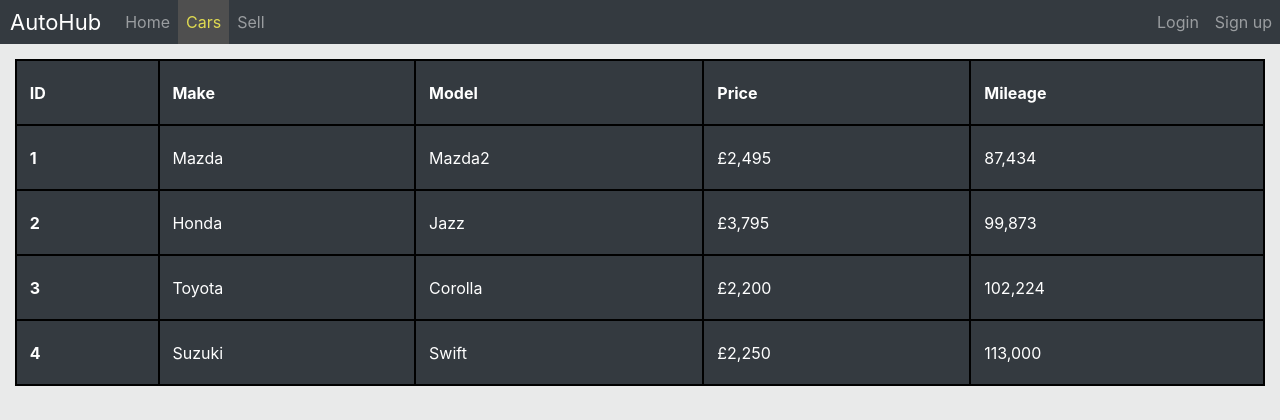
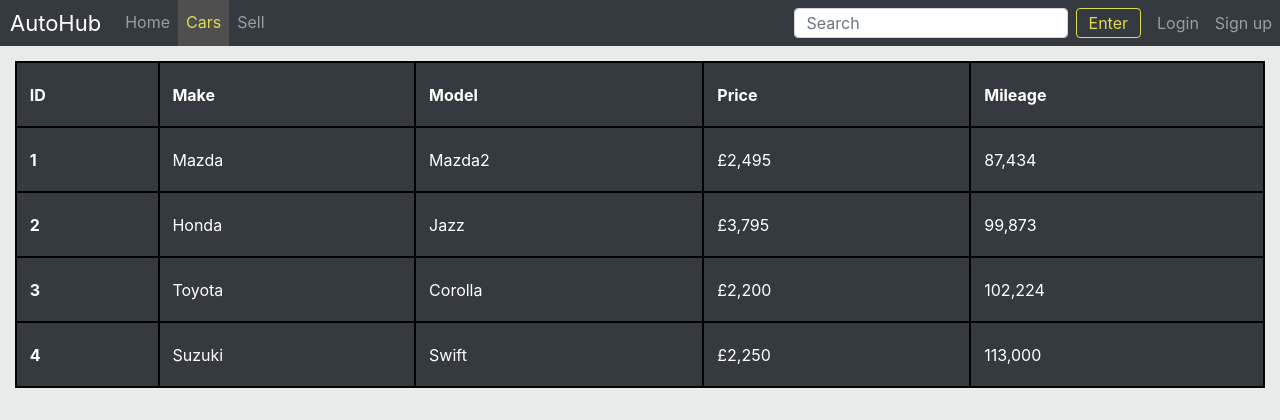
Before and after one commit to EesaaM-dev/marketplace_app, a Flask app: page /cars in a window 1280 px wide. Shown: the top 420 px of the page. Run offline with Flask 3, Linux system fonts and the light colour scheme; data comes from the database, SQL or seed files in the repository; some libraries are stand-ins or nearby versions.

Commit message:
added search functionality which supports partial matching

```diff
--- a/app.py
+++ b/app.py
@@ -272,12 +272,37 @@ def delete_car(car_id):
         flash(f'You cannot remove this post', 'danger')
         cars_db = CarListing.query.all()
         return(render_template('cars.html', car_list = cars_db))
+
+# @app.route('/search')
+# def search_cars():
+#     print("URL REACHED")
+#     #request.args.get to get, the GET data
+#     q=request.args.get('search_query')
+#     query_search = CarListing.query.filter(CarListing.make.like(q))
+#     print(query_search)
+#     return render_template('cars.html', searched_cars = query_search)
+
 @app.route('/cars')
 def show_cars():
     action_tab = False
     #using first() instead of one_or_none because first doesn't raise an exception when multiple rows exist
     if flask_login.current_user.is_authenticated and CarListing.query.filter_by(user_id = flask_login.current_user.id).first() != None:
         action_tab = True
+    q=request.args.get('search_query')
+    if q:
+        print("SEARCHING FOR SOMETHING")
+        #if search query is submitted
+        search = "%{}%".format(q)
+        query_search = CarListing.query.filter((CarListing.make.like(search)) | (CarListing.model.like(search) ))
+        print(query_search.first())
+
+        if query_search.first() != None:
+            flash(f'Search Results for "{q}"', 'info' )
+            cars_db = query_search
+            return render_template('cars.html', car_list = cars_db, action_tab = action_tab, page_name = "cars")
+        else:
+            error =f'No Results found for "{q}"'
+            return render_template('cars.html', page_name = "cars", error = error)
     cars_db = CarListing.query.all()
     return render_template('cars.html', car_list = cars_db, action_tab = action_tab, page_name = "cars")
 
@@ -309,6 +334,8 @@ def add_cars():
         return redirect(url_for("login"))
     return render_template('add.html', page_name = "add") #when user clicks on the route ('GET') render the add page
 
+
+
 if __name__ ==("__main__"):
     #database is only created if a database doesn't already exist
     #this also prevents my fake data from being duplicated in the database
--- a/static/style.css
+++ b/static/style.css
@@ -67,6 +67,16 @@
   color: #e0db51;
 }
 
+.btn-cancel {
+  background-color:rgba(227, 48, 48, 0.734);
+}
+
+.btn-cancel:hover {
+  background-color:rgb(227, 48, 48);
+  color:white;
+}
+
+
 .button-row {
     display:flex;
 
--- a/templates/add.html
+++ b/templates/add.html
@@ -37,7 +37,7 @@
         <button type="submit" class="btn btn-listing">
           Submit
         </button>
-        <a class="btn btn-listing" href="{{url_for('show_cars')}}" role="button" style="background-color: rgba(227, 48, 48, 0.734);">Cancel</a>
+        <a class="btn btn-listing btn-cancel" href="{{url_for('show_cars')}}" role="button">Cancel</a>
         </div>
     </form>
     </div>
--- a/templates/base.html
+++ b/templates/base.html
@@ -11,7 +11,7 @@
       .navbar-dark .navbar-nav .nav-link.active {
         background-color: rgb(79, 79, 79);
         padding-top:10px;
-        padding-bottom: 10px;
+        padding-bottom: 12px;
       }
       .navbar {
         padding:0%;
@@ -29,6 +29,22 @@
       .navbar-dark .navbar-nav .nav-item:hover .nav-link {
     color: #e0db51;
 }
+.py-1 {
+    padding-bottom: .10rem !important;
+    padding-top: .10rem !important;
+}
+
+.btn-outline-search {
+  color:#e0db51;
+  background-color: transparent;
+  border-color: #e0db51;
+}
+.btn-outline-search:hover {
+  background-color:#e0db51;
+  border-color:#e0db51;
+  color: rgb(79, 79, 79);
+}
+
     </style>
 </head>
 <body  style="background-color: #e9eaea;">
@@ -58,6 +74,10 @@
 
 
     <ul class="navbar-nav ml-auto">
+      <form method="GET" class="form-inline" action="{{ url_for('show_cars')}}" >
+        <input class="form-control mr-sm-2 py-1" type="Search" placeholder="Search" aria-label="Search" name="search_query" id="search_query">
+        <button type="submit" class="btn btn-outline-search mr-sm-2 py-1">Enter</button>
+      </form>
     {% if current_user.is_authenticated %}
      <span class="navbar-text">
       Logged in as {{current_user.username.capitalize()}}
--- a/templates/cars.html
+++ b/templates/cars.html
@@ -43,6 +43,11 @@
     font-size: 16px;
 }
 </style>
+{% if error %}
+    <div class="alert alert-danger" role="alert" ><strong>Error:</strong> {{ error }}
+    </div>
+    {% endif %}
+{% if car_list %}
 <div class="table-responsive container-fluid table-container">
 <table class="table table-bordered custom-table table-hover">
         <tr>
@@ -90,7 +95,7 @@
 
     </table>
 </div>
-
+{% endif %}
 
 
 {% endblock %}
--- a/templates/edit.html
+++ b/templates/edit.html
@@ -29,7 +29,7 @@
         <button type="submit" class="btn btn-listing">
           Submit
         </button>
-        <a class="btn btn-listing" href="{{url_for('show_cars')}}" role="button" style="background-color: rgba(227, 48, 48, 0.734);">Cancel</a>
+        <a class="btn btn-listing btn-cancel" href="{{url_for('show_cars')}}" role="button">Cancel</a>
         </div>
     </form>
     </div>
```
